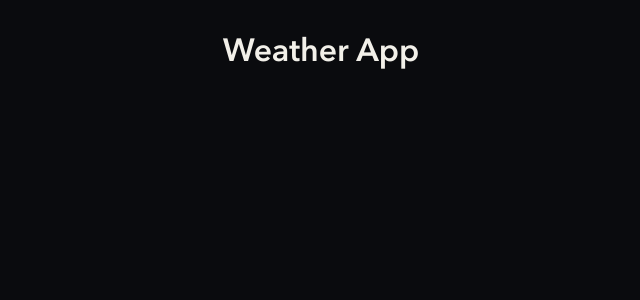
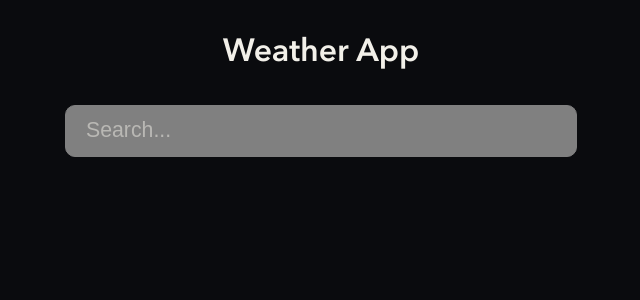
Before and after one commit to Dornmarv/vue-weather-app, a Vue app: page / in a window 1280 px wide. Shown: the top 300 px of the page, without its empty margins (319-959 px from the left). Built offline with nearby package versions, Linux system fonts and the light colour scheme; the HTML template or start-up script is replaced by a standard one.

Commit message:
Added SearchBar

```diff
--- a/src/App.vue
+++ b/src/App.vue
@@ -1,16 +1,23 @@
 <template>
   <div class="container">
     <Header msg="Weather App" />
+    <div class="wrap">
+      <div class="weather-wrap">
+        <SearchBar />
+      </div>
+    </div>
   </div>
 </template>
 
 <script>
 import Header from "./components/Header.vue";
+import SearchBar from "./components/SearchBar.vue";
 
 export default {
   name: 'App',
   components: {
-    Header
+    Header,
+    SearchBar
   },
 }
 </script>
@@ -50,4 +57,21 @@ html {
   justify-content: center;
   flex-direction: column;
 }
+.wrap {
+  display: flex;
+  flex-direction: row;
+  justify-content: center;
+}
+.weather-wrap {
+  display: flex;
+  justify-content: center;
+  align-items: center;
+  flex-direction: column;
+  width: 40vw !important;
+}
+@media screen and (max-width: 540px) {
+  .weather-wrap {
+    width: 80vw !important;
+  }
+}
 </style>
--- /dev/null
+++ b/src/components/SearchBar.vue
@@ -0,0 +1,43 @@
+<template>
+    <div class="input">
+      <input
+        type="text"
+        class="search-bar"
+        placeholder="Search..."
+        id="location"
+      />
+    </div>
+  </template>
+
+    <script>
+  export default {
+    name: "SearchBar",
+  };
+  </script>
+
+    <style scoped>
+  .input {
+    display: flex;
+    justify-content: center;
+    align-items: center;
+    width: 100%;
+    font-weight: 500;
+  }
+  .search-bar {
+    box-sizing: content-box;
+    width: 100%;
+    font-size: 133%;
+    height: 30px;
+    padding: 10px 20px;
+    border-radius: 10px;
+    outline: none;
+    background-color: grey;
+    color: #f2f0e9;
+    text-align: left;
+    border: 1px solid grey;
+  }
+  .search-bar::placeholder {
+    color: #f2f0e9;
+    opacity: 0.5;
+  }
+  </style>
```
